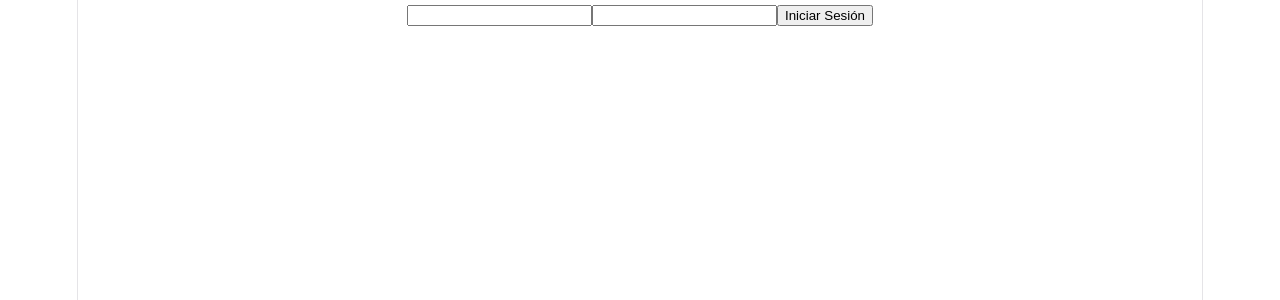
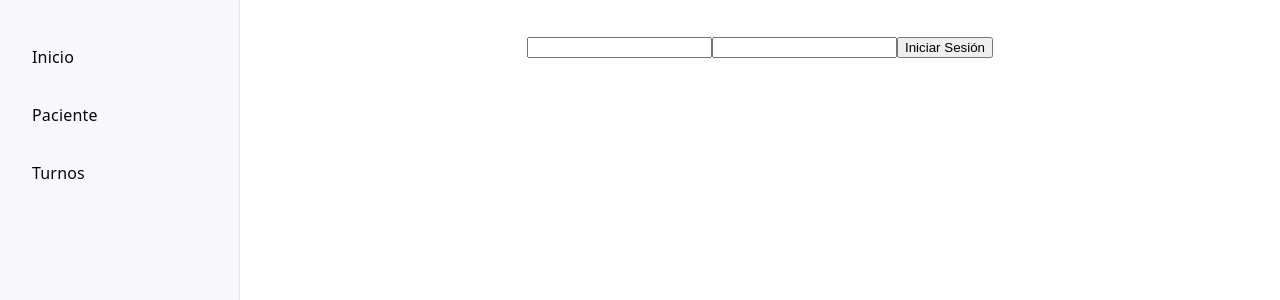
Before and after one commit to t1629/psico-tools, a React app in the folder FrontEnd/: page / in a window 1280 px wide. Shown: the top 300 px of the page. Built offline with nearby package versions, Linux system fonts and the light colour scheme; the HTML template or start-up script is replaced by a standard one.

Commit message:
Agent Host changes for agents/nav-component-left-alignment

```diff
--- a/FrontEnd/src/App.jsx
+++ b/FrontEnd/src/App.jsx
@@ -1,11 +1,15 @@
 import LoginForm from "./components/LoginForm";
+import Nav from "./components/Nav";
 import "./App.css";
 
 function App() {
   return (
-    <>
-      <LoginForm />
-    </>
+    <div className="app-shell">
+      <Nav />
+      <main className="app-content">
+        <LoginForm />
+      </main>
+    </div>
   );
 }
 
--- /dev/null
+++ b/FrontEnd/src/components/Nav.css
@@ -0,0 +1,51 @@
+.side-nav {
+  position: fixed;
+  inset: 0 auto 0 0;
+  width: 240px;
+  box-sizing: border-box;
+  padding: 32px 16px;
+  background: var(--nav-bg);
+  border-right: 1px solid var(--border);
+  z-index: 10;
+}
+
+.side-nav__list {
+  display: flex;
+  flex-direction: column;
+  gap: 8px;
+  list-style: none;
+  margin: 0;
+  padding: 0;
+  text-align: left;
+}
+
+.side-nav__link {
+  display: block;
+  padding: 12px 16px;
+  border-radius: 8px;
+  color: var(--text-h);
+  font-size: 16px;
+  font-weight: 500;
+  text-decoration: none;
+  transition:
+    background-color 0.2s ease,
+    color 0.2s ease;
+}
+
+.side-nav__link:hover,
+.side-nav__link:focus-visible {
+  color: var(--accent);
+  background: var(--accent-bg);
+}
+
+.side-nav__link:focus-visible {
+  outline: 2px solid var(--accent);
+  outline-offset: 2px;
+}
+
+@media (max-width: 600px) {
+  .side-nav {
+    width: 190px;
+    padding-inline: 12px;
+  }
+}
--- /dev/null
+++ b/FrontEnd/src/components/Nav.jsx
@@ -0,0 +1,21 @@
+import "./Nav.css";
+
+const navigationItems = ["Inicio", "Paciente", "Turnos"];
+
+function Nav() {
+  return (
+    <nav className="side-nav" aria-label="Navegación principal">
+      <ul className="side-nav__list">
+        {navigationItems.map((item) => (
+          <li key={item} className="side-nav__item">
+            <a href={`#${item.toLowerCase()}`} className="side-nav__link">
+              {item}
+            </a>
+          </li>
+        ))}
+      </ul>
+    </nav>
+  );
+}
+
+export default Nav;
--- a/FrontEnd/src/index.css
+++ b/FrontEnd/src/index.css
@@ -8,6 +8,7 @@
   --accent-bg: rgba(170, 59, 255, 0.1);
   --accent-border: rgba(170, 59, 255, 0.5);
   --social-bg: rgba(244, 243, 236, 0.5);
+  --nav-bg: #f8f7fb;
   --shadow:
     rgba(0, 0, 0, 0.1) 0 10px 15px -3px, rgba(0, 0, 0, 0.05) 0 4px 6px -2px;
 
@@ -41,6 +42,7 @@
     --accent-bg: rgba(192, 132, 252, 0.15);
     --accent-border: rgba(192, 132, 252, 0.5);
     --social-bg: rgba(47, 48, 58, 0.5);
+    --nav-bg: #1d1e26;
     --shadow:
       rgba(0, 0, 0, 0.4) 0 10px 15px -3px, rgba(0, 0, 0, 0.25) 0 4px 6px -2px;
   }
@@ -55,15 +57,27 @@ body {
 }
 
 #root {
-  width: 1126px;
-  max-width: 100%;
-  margin: 0 auto;
+  width: 100%;
+  min-height: 100svh;
+}
+
+.app-shell {
+  min-height: 100svh;
+}
+
+.app-content {
+  min-height: 100svh;
+  box-sizing: border-box;
+  margin-left: 240px;
+  padding: 32px;
   text-align: center;
-  border-inline: 1px solid var(--border);
-  min-height: 100svh;
-  display: flex;
-  flex-direction: column;
-  box-sizing: border-box;
+}
+
+@media (max-width: 600px) {
+  .app-content {
+    margin-left: 190px;
+    padding: 24px 16px;
+  }
 }
 
 h1,
```
